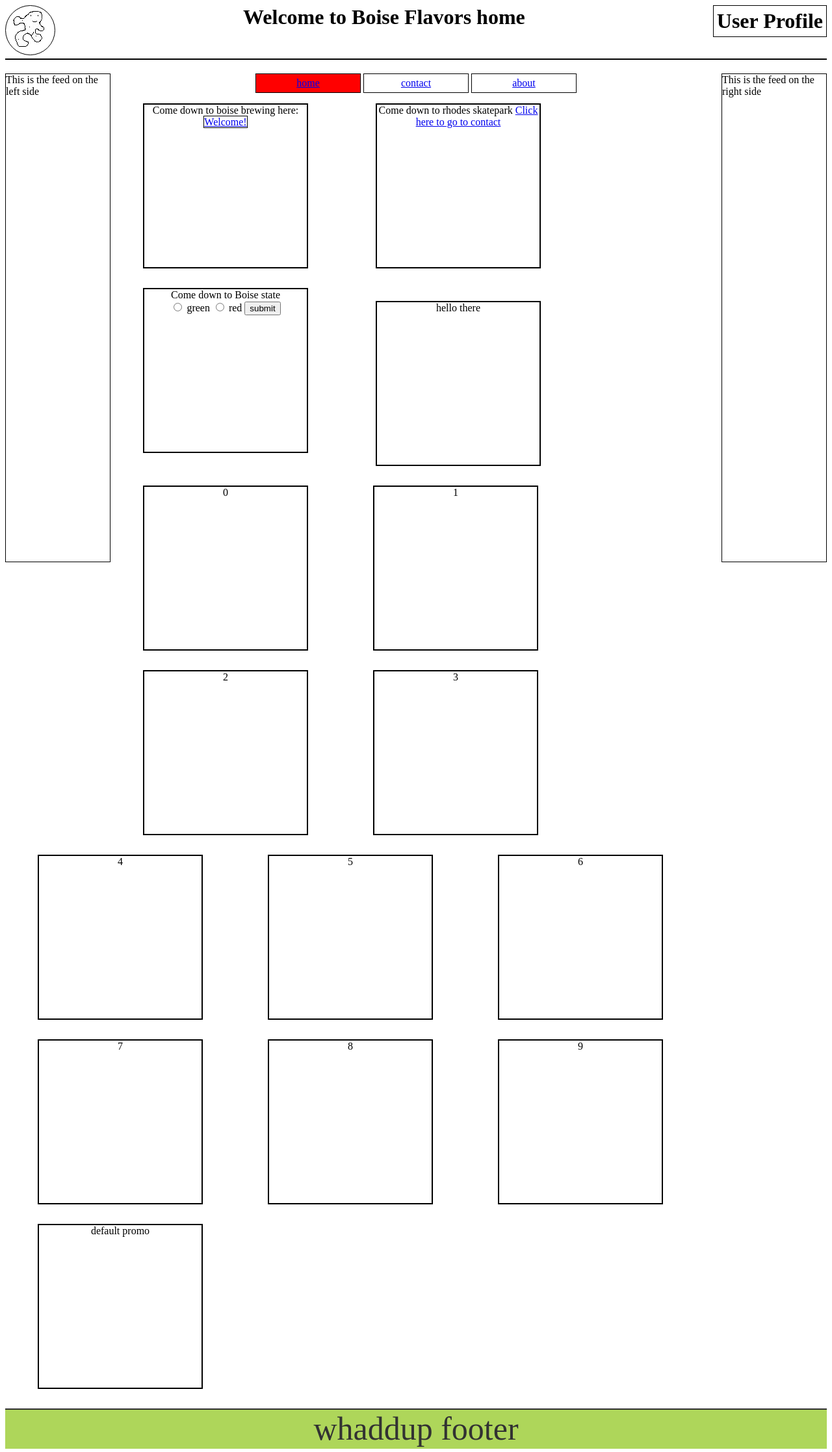
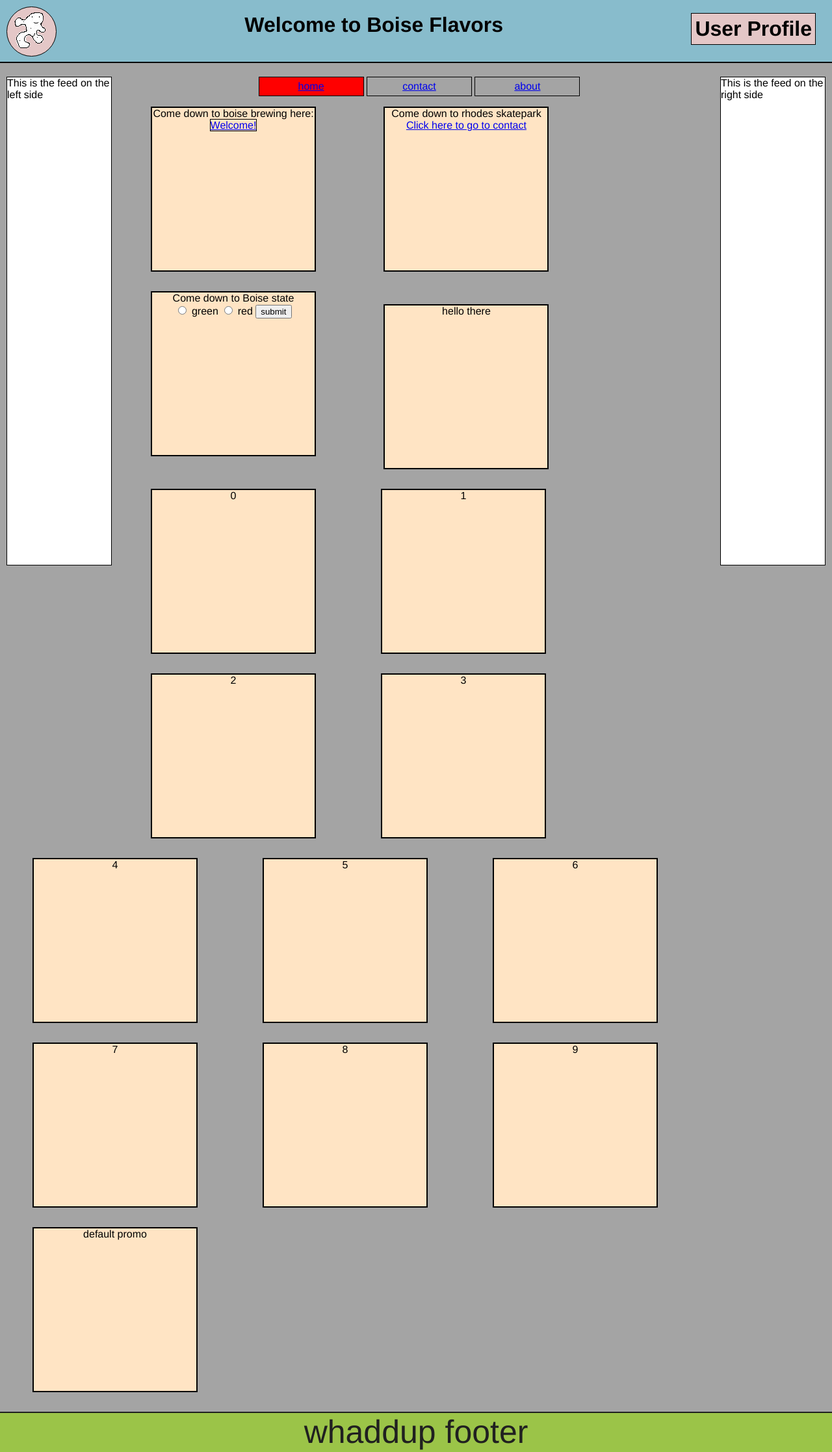
Before and after one commit to Jackcunningolf/BoisEvolvE, a PHP site: page /index.php in a window 1280 px wide. Shown: the whole page at 65% size. Run offline with PHP 8.4, Linux system fonts and the light colour scheme.

Commit message:
css INCOMING, working with the header

```diff
--- a/header.php
+++ b/header.php
@@ -2,57 +2,13 @@
 <html>
 
 <head>
-       <link rel="stylesheet" href="phpstyle.css">
+       <title>Boise Flavors</title>
+       <link rel="icon" type="image/x-icon" href="images/tball.png">
+       <link rel="stylesheet" href="styles/phpstyle.css">
+       <link rel="stylesheet" href="styles/headStyle.css">
 
-       <?php if ($currentPage  == "index") { ?>
-
-              <h1 class='header'>
-                     <a href="index.php">
-                            <div id="circ">
-                                   <img src="images/BlobGuy.png" alt="Shmeareian">
-                            </div>
-                     </a>
-
-                     Welcome to Boise Flavors home
-                     <a href="user_profile.php">
-                            <div id="userprofile"> User Profile </div>
-                     </a>
-              </h1>
-
-       <?php } elseif ($currentPage == "contact") { ?>
-              <h1 class='header'>
-                     <a href="index.php">
-                            <div id="circ">
-                                   <img src="images/BlobGuy.png" alt="Shmeareian">
-                            </div>
-                     </a>
-                     Welcome to Boise Flavors contact
-                     <a href="user_profile.php">
-                            <div id="userprofile"> User Profile </div>
-                     </a>
-              </h1>
-       <?php } elseif ($currentPage == "about") {  ?>
-
-
-              <h1 class='header'>
-                     <a href="index.php">
-                            <div id="circ">
-                                   <img src="images/BlobGuy.png" alt="Shmeareian">
-                            </div>
-                     </a>
-                     Welcome to Boise Flavors about
-
-                     <a href="user_profile.php">
-                            <div id="userprofile"> User Profile </div>
-                     </a>
-              </h1>
-
-       <?php } else {
+      <?php
               promo::createHeader();
-       }
-
-
-
 
        ?>
 
--- a/promos.php
+++ b/promos.php
@@ -1,3 +1,4 @@
+<link rel="stylesheet" href="userStyle.css">
 <?php
 
 class promo {
@@ -24,16 +25,17 @@ class promo {
     public static function createHeader() { ?>
             <h1 class='header'>
                      <a href="index.php">
-                            <div id="circ">
+                            <div id="circ" class="header_item">
                                    <img src="images/BlobGuy.png" alt="Shmeareian">
                             </div>
                      </a>
-                     Welcome!
+
+                     <span id="head_hello" >Welcome to Boise Flavors</span>
 
                      <a href="user_profile.php">
-                            <div id="userprofile"> User Profile </div>
+                            <div id="userprofile" class="header_item"> User Profile </div>
                      </a>
-            </h1>
+              </h1>
 <?php    }
 
 } ?>
--- /dev/null
+++ b/styles/headStyle.css
@@ -0,0 +1,48 @@
+.header {
+    text-align: center;
+    border-bottom: solid black 2px;
+    padding-bottom: 45px;
+    background-color: rgb(136, 188, 204);
+    height: 50px;
+}
+
+#userprofile {
+    position: relative;
+    float: right;
+    border: solid black 1px;
+    padding: 5px;
+    color: black;
+    top: 20px;
+    margin-right: 25px;
+}
+
+
+#circ {
+    position: relative;
+    height: 75px;
+    width: 75px;
+    border-radius: 100%;
+    border: solid black 1px;
+    float: left;
+    margin-left: 10px;
+    top: 10px;
+}
+
+
+[src|="images/BlobGuy.png"] {
+    position: relative;
+    top: 7px;
+    left: 3px;
+}
+
+.header_item {
+    background-color: rgb(228, 199, 199);
+}
+.header_item:hover {
+    background-color: rgb(223, 185, 185);
+}
+
+#head_hello {
+    position: relative;
+    top: 20px;
+}
--- a/phpstyle.css
+++ b/styles/phpstyle.css
@@ -1,14 +1,10 @@
 body {
-    margin-bottom: 0;
+    margin: 0;
+    background-color: #a4a4a4;
+    font-family:'Franklin Gothic Medium', 'Arial Narrow', Arial, sans-serif;
 }
 
-.header {
-    text-align: center;
-    border-bottom: solid black 2px;
-    padding-bottom: 45px;
-    vertical-align: middle;
-    position: relative;
-}
+
 
 #navigate {
     text-align: center;
@@ -41,40 +37,18 @@ ul > li:hover {
     border: solid black 1px;
     /* margin-right: 20px; */
     margin-bottom: 300px;
+    background-color: white;
 }
 
 #leftfeed {
     float: left;
+    margin-left: 10px;
+    margin-right: 10px;
 }
 
 #rightfeed {
     float: right;
-}
-
-#userprofile {
-    float: right;
-    width: auto;
-    border: solid black 1px;
-    padding: 5px;
-    color: black;
-}
-
-#circ {
-    height: 75px;
-    width: 75px;
-    border-radius: 80%;
-    border: solid black 1px;
-    float: left;
-}
-
-[src|="images/BlobGuy.png"] {
-    position: relative;
-    top: 7px;
-    left: 3px;
-}
-
-#circ:hover {
-    background-color: #d1d1d1;
+    margin-right: 10px;
 }
 
 .promo {
@@ -86,6 +60,7 @@ ul > li:hover {
     height: 250px;
     border: solid black 2px;
     text-align: center;
+    background-color: bisque;
 }
 
 .promo:hover {
```
Also changed, not shown: images/bigTBall.png (added).
